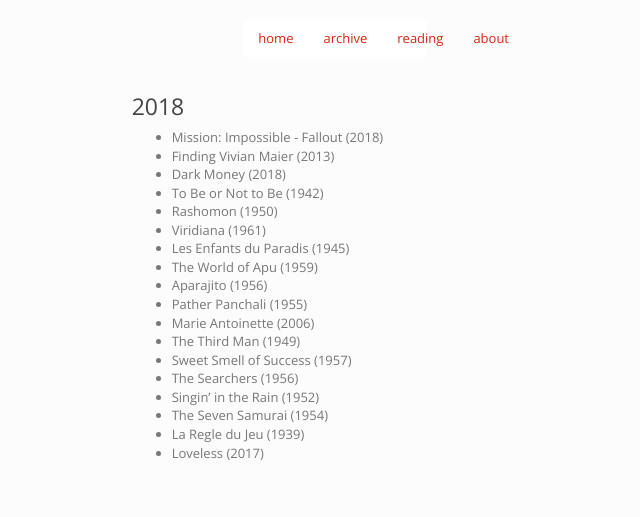
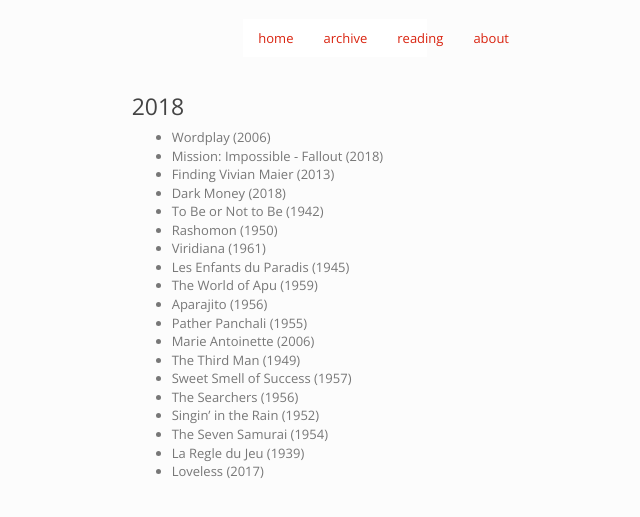
Before and after one commit to imtayadeway/imtayadeway.github.io, a Jekyll site: the page built from film/index.md, in a window 1280 px wide. Shown: the top 517 px of the page, without its empty margins (305-945 px from the left). Built offline with Jekyll 4.4.1, drawn with Linux system fonts in a browser that asks for light colours.

Commit message:
wordplay

```diff
--- a/film/index.md
+++ b/film/index.md
@@ -5,6 +5,7 @@
 
 ### 2018
 
+- Wordplay (2006)
 - Mission: Impossible - Fallout (2018)
 - Finding Vivian Maier (2013)
 - Dark Money (2018)
```
